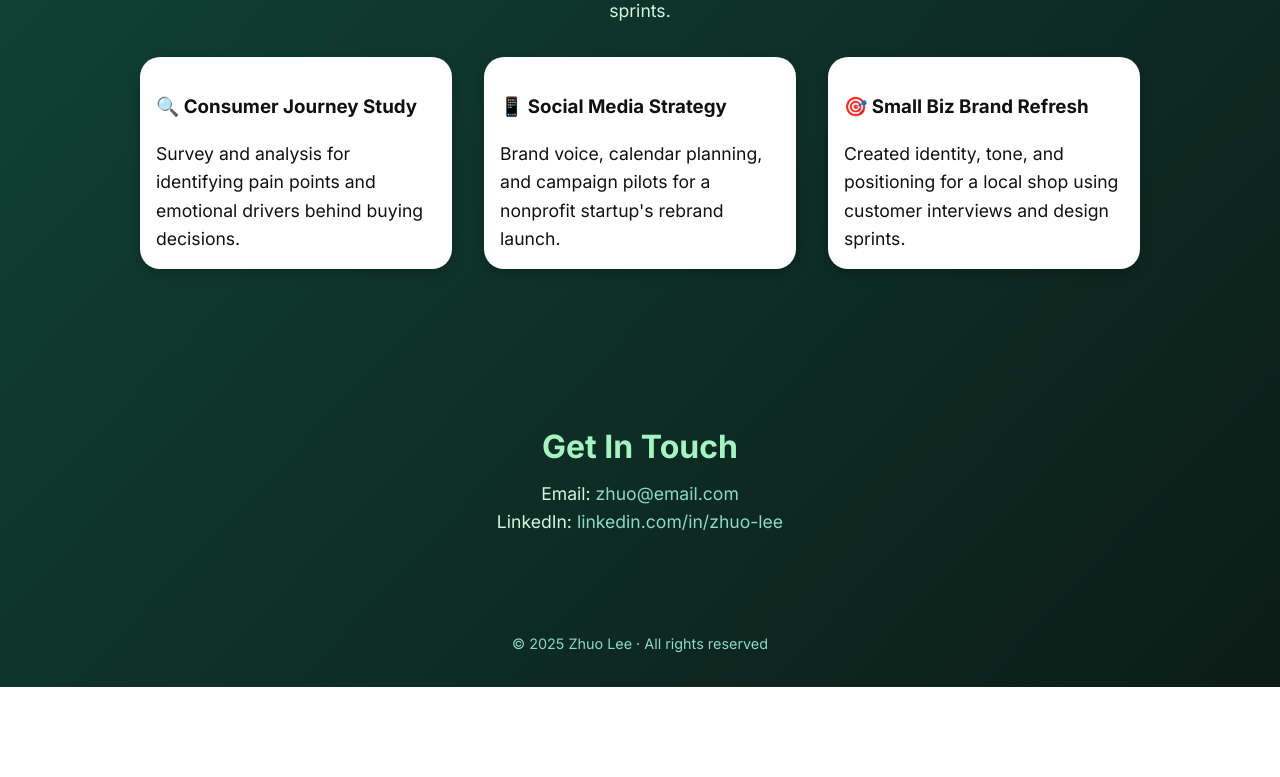
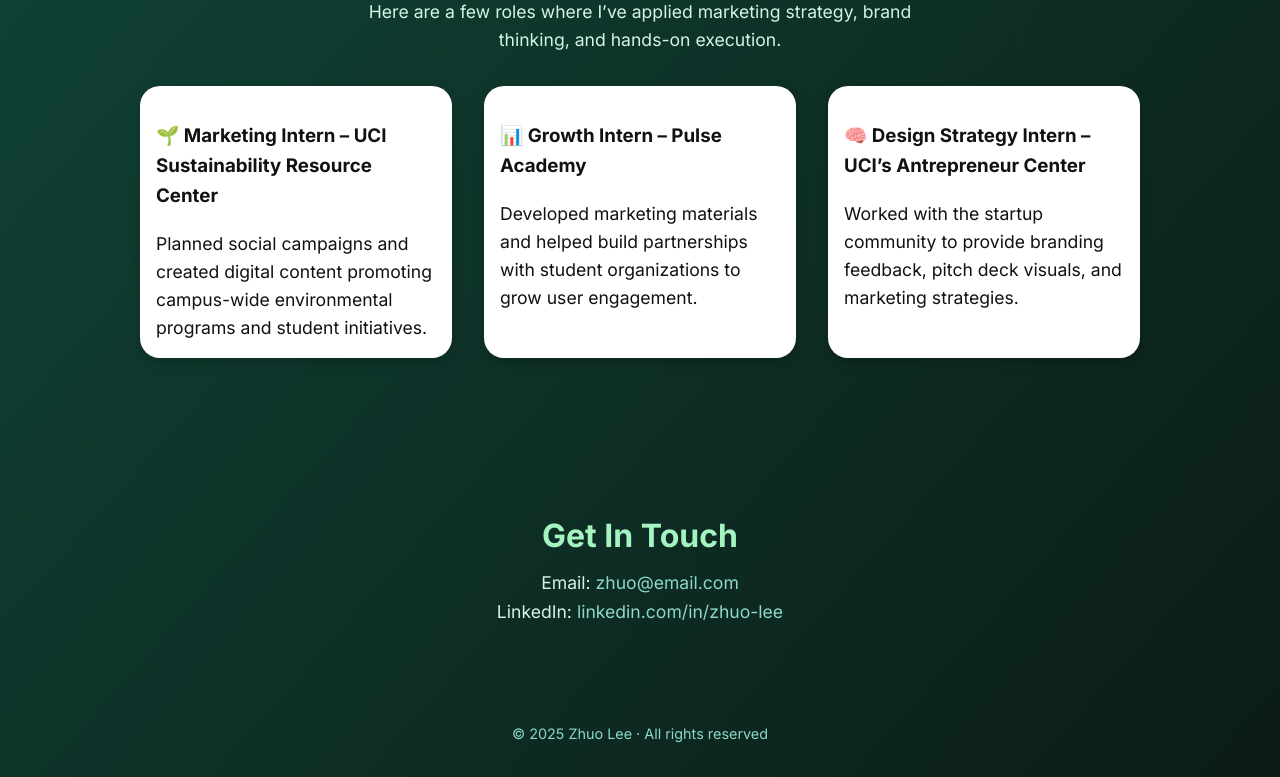
Before and after one commit to 166478/166478.github.io, a plain HTML site: page index.html in a window 1280 px wide. Shown: the part 661-1438 px from the top of the page. Before the commit the page ends 1348 px from the top, so only its background shows below. Drawn offline with Linux system fonts and the light colour scheme.

Commit message:
Update index.html

```diff
--- a/index.html
+++ b/index.html
@@ -5,29 +5,103 @@
   <meta name="viewport" content="width=device-width, initial-scale=1.0" />
   <title>Zhuo Lee – Marketing Portfolio</title>
   <link href="https://fonts.googleapis.com/css2?family=Inter:wght@400;700&display=swap" rel="stylesheet">
-  <link rel="stylesheet" href="style.css">
+  <style>
+    :root {
+      --bg: #114c3d;
+      --bg2: #0c1c17;
+      --text: #d5f5e3;
+      --accent: #a4f3c1;
+    }
+
+    body {
+      margin: 0;
+      font-family: 'Inter', sans-serif;
+      background: linear-gradient(to bottom right, var(--bg), var(--bg2));
+      color: var(--text);
+      text-align: center;
+      line-height: 1.6;
+      overflow-x: hidden;
+    }
+
+    h1, h2 {
+      font-size: 3rem;
+      margin: 1.5rem 0 0.5rem;
+    }
+
+    h2 {
+      font-size: 2rem;
+      color: var(--accent);
+    }
+
+    p {
+      font-size: 1.1rem;
+      max-width: 600px;
+      margin: 0 auto;
+    }
+
+    .section {
+      padding: 4rem 2rem;
+    }
+
+    .grid {
+      display: grid;
+      grid-template-columns: repeat(auto-fit, minmax(280px, 1fr));
+      gap: 2rem;
+      margin-top: 2rem;
+      max-width: 1000px;
+      margin-left: auto;
+      margin-right: auto;
+    }
+
+    .card {
+      background-color: #fff;
+      color: #111;
+      border-radius: 20px;
+      padding: 1rem;
+      box-shadow: 0 4px 12px rgba(0, 0, 0, 0.2);
+      text-align: left;
+    }
+
+    .footer {
+      padding: 2rem;
+      font-size: 0.9rem;
+      color: #8bd9c6;
+    }
+
+    a {
+      color: #8bd9c6;
+      text-decoration: none;
+    }
+
+    a:hover {
+      text-decoration: underline;
+    }
+  </style>
 </head>
 <body>
   <div class="section">
+    <div style="text-align: center;">
+      <img src="zhuo-profile.jpg" alt="Zhuo Lee smiling near a tree" style="width:160px; border-radius: 100px; margin-top: 2rem;" />
+    </div>
     <h1>Hi. I'm Zhuo.<br />A Marketing Strategist.</h1>
     <p>I'm a first-generation student pursuing Business Administration with a concentration in Marketing at UC Irvine. I have a strong interest in the creative aspects of marketing and am passionate about blending creativity, business thinking, and user insights to shape campaigns that stand out and connect with real people.</p>
   </div>
 
   <div class="section">
-    <h2>Work in Progress</h2>
-    <p>Currently exploring content creation, visual strategy, and data-driven messaging. Projects span academic campaigns to independent design sprints.</p>
+    <h2>Work Experience</h2>
+    <p>Here are a few roles where I’ve applied marketing strategy, brand thinking, and hands-on execution.</p>
     <div class="grid">
       <div class="card">
-        <h3>🔍 Consumer Journey Study</h3>
-        <p>Survey and analysis for identifying pain points and emotional drivers behind buying decisions.</p>
+        <h3>🌱 Marketing Intern – UCI Sustainability Resource Center</h3>
+        <p>Planned social campaigns and created digital content promoting campus-wide environmental programs and student initiatives.</p>
       </div>
       <div class="card">
-        <h3>📱 Social Media Strategy</h3>
-        <p>Brand voice, calendar planning, and campaign pilots for a nonprofit startup's rebrand launch.</p>
+        <h3>📊 Growth Intern – Pulse Academy</h3>
+        <p>Developed marketing materials and helped build partnerships with student organizations to grow user engagement.</p>
       </div>
       <div class="card">
-        <h3>🎯 Small Biz Brand Refresh</h3>
-        <p>Created identity, tone, and positioning for a local shop using customer interviews and design sprints.</p>
+        <h3>🧠 Design Strategy Intern – UCI’s Antrepreneur Center</h3>
+        <p>Worked with the startup community to provide branding feedback, pitch deck visuals, and marketing strategies.</p>
       </div>
     </div>
   </div>
```
